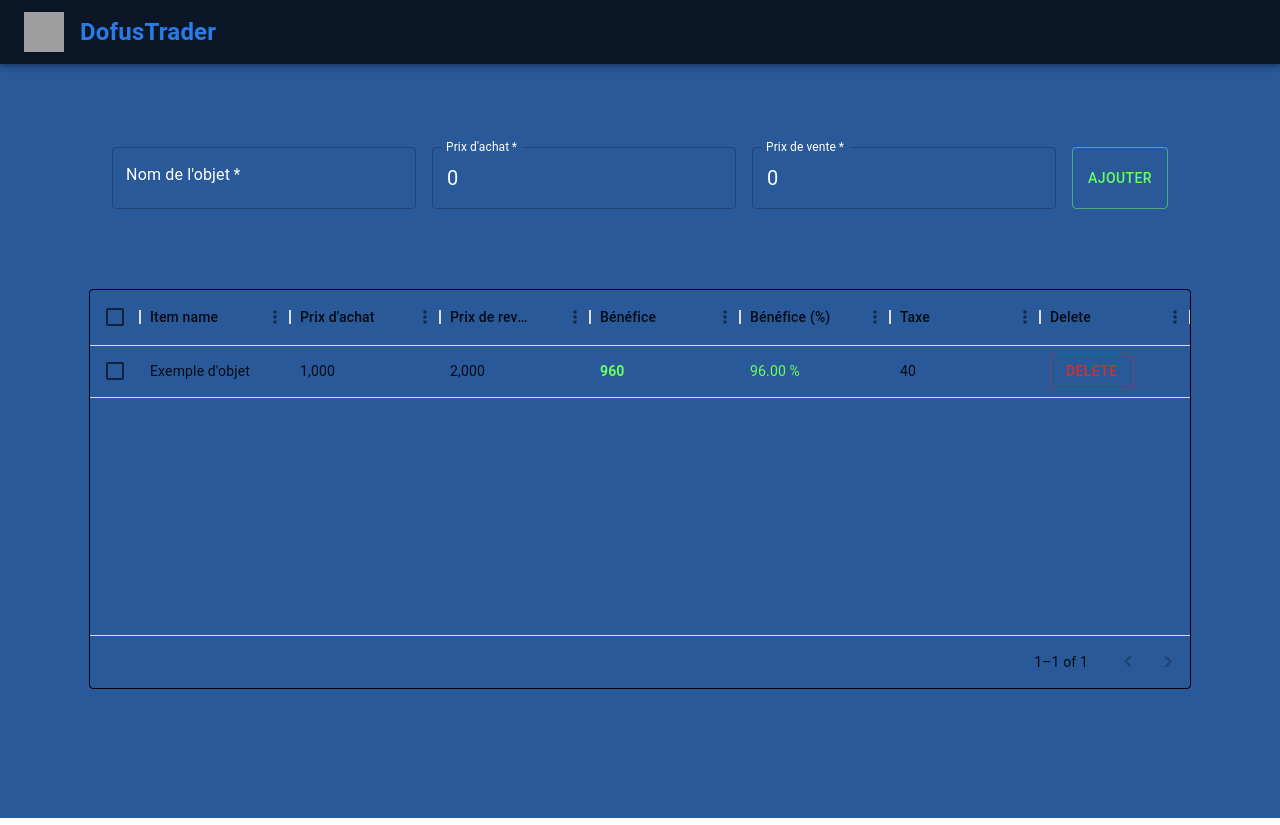
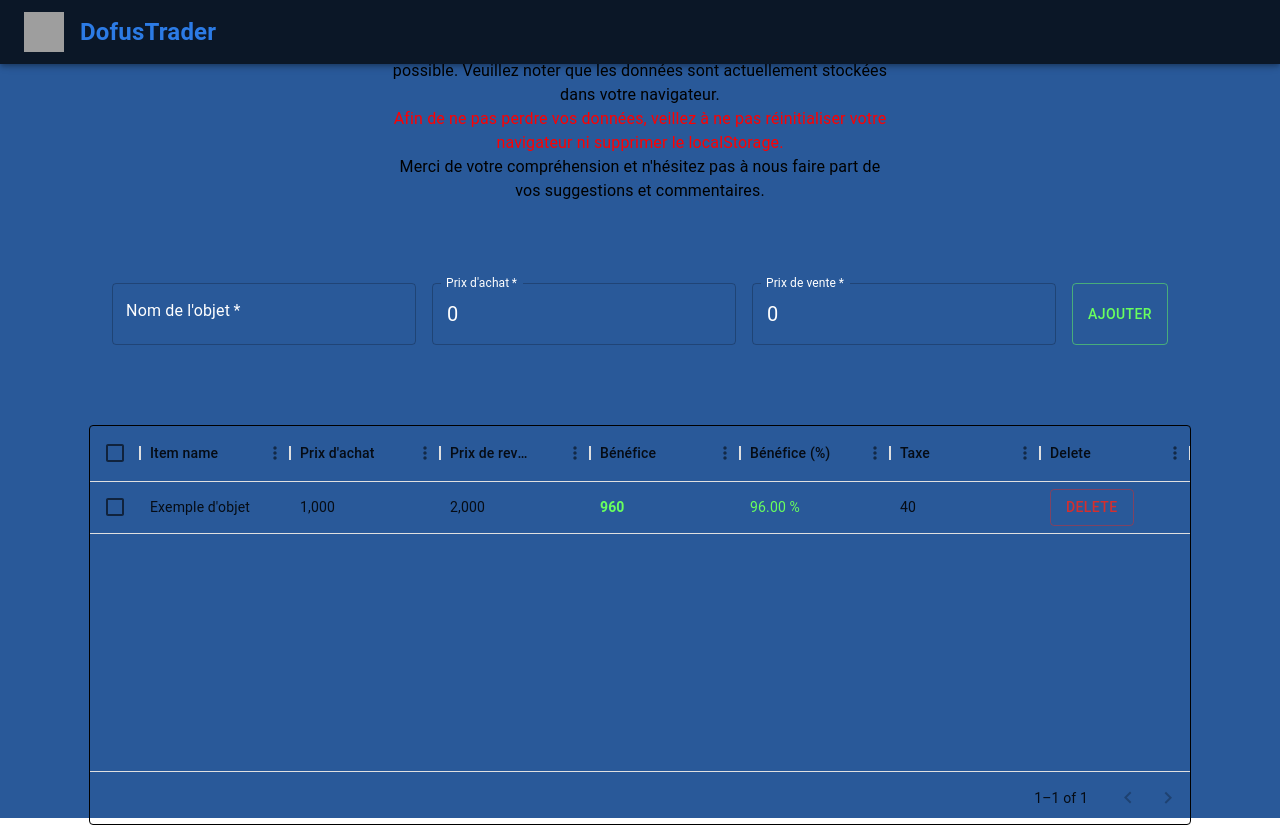
Before and after one commit to SwiichyCode/AOE_Tracker, a React (Vite) app: page / in a window 1280 px wide. Built offline with nearby package versions, Linux system fonts and the light colour scheme; grey boxes are pictures that could not be loaded.

Commit message:
feat: add information message

```diff
--- a/src/App.tsx
+++ b/src/App.tsx
@@ -3,12 +3,25 @@
 import { Header } from "./components/Header";
 import { FormGroup } from "./components/FormGroup";
 import { DataList } from "./components/DataList/DataList";
+import { Typography } from "@mui/material";
 
 export const App = () => {
   return (
     <AppLayout>
       <Header />
       <MainLayout>
+        <Typography sx={{ textAlign: "center", maxWidth: "500px" }}>
+          Nous travaillons activement pour améliorer et mettre à jour
+          régulièrement l'application afin de vous offrir la meilleure
+          expérience possible. Veuillez noter que les données sont actuellement
+          stockées dans votre navigateur.
+          <Typography sx={{ color: "red" }}>
+            Afin de ne pas perdre vos données, veillez à ne pas réinitialiser
+            votre navigateur ni supprimer le localStorage.
+          </Typography>
+          Merci de votre compréhension et n'hésitez pas à nous faire part de vos
+          suggestions et commentaires.
+        </Typography>
         <FormGroup />
         <DataList />
       </MainLayout>
```
